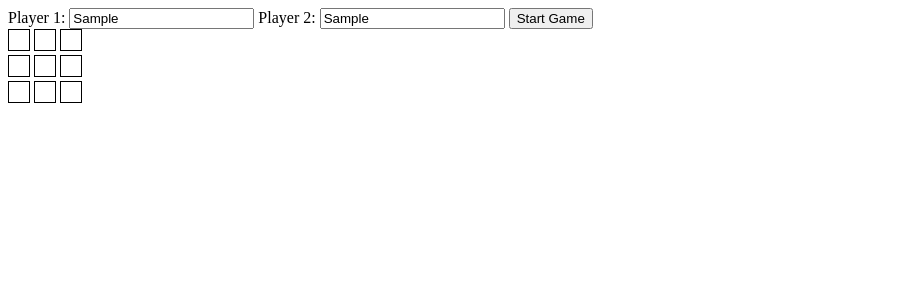
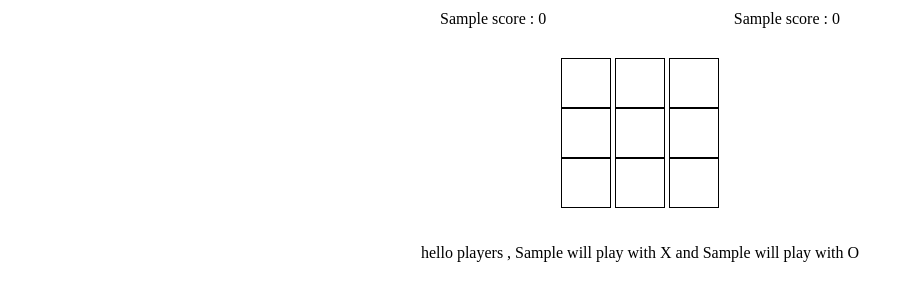
Before and after one commit to teekaytech/tictactoe, a plain HTML site: page index.html in a window 1280 px wide. Both pictures are taken after typing "Sample", "Sample" into the empty fields and a click on the input "Start Game". Shown: the whole page, without its empty margins (0-914 px from the left). Drawn offline with Linux system fonts and the light colour scheme.

Commit message:
add score and names to diplay on the frontend

```diff
--- a/index.html
+++ b/index.html
@@ -8,15 +8,19 @@
   </head>
   <body>
     <div class="container">
-      <form>
+      <form id="form">
         <label for="player1">Player 1:</label>
-        <input type="text" class="player">
+        <input type="text" class="player" />
 
         <label for="player1">Player 2:</label>
-        <input type="text" class="player">
+        <input type="text" class="player" />
 
-        <input type="submit" id="start" value="Start Game">
+        <input type="submit" id="start" value="Start Game" />
       </form>
+      <div class="score">
+        <div id="player1_score"></div>
+        <div id="player2_score"></div>
+      </div>
       <div class="board">
         <div class="row">
           <div class="cell cell1" id="0"></div>
--- a/main.js
+++ b/main.js
@@ -2,27 +2,22 @@ const mainContainer = document.querySelector(".container");
 let cells = document.querySelectorAll(".cell");
 const tictactoebord = document.querySelector(".board");
 const movehtml = document.querySelector(".move");
+const form = document.querySelector("#form");
+const player1_score = document.querySelector("#player1_score");
+const player2_score = document.querySelector("#player2_score");
 
-const Player = (name, mark) => {
-  return { name, mark };
+const Player = (name, mark, score) => {
+  return { name, mark, score };
 };
 
 const GameBoard = () => {
   let moves = ["", "", "", "", "", "", "", "", ""];
 
-  getMoves = () => {
-    return moves;
+  showBoard = () => {
+    return (tictactoebord.style.display = "inline-block");
   };
 
-  showBoard = () => {
-    return (tictactoebord.style.display = "block");
-  };
-
-  clear = () => {
-    return (moves = ["", "", "", "", "", "", "", "", ""]);
-  };
-
-  return { getMoves, clear, showBoard };
+  return { moves, showBoard };
 };
 
 const Checkwin = (board, mark) => {
@@ -32,7 +27,7 @@ const Checkwin = (board, mark) => {
 const WinCond = (board, mark) => {
   const con1 = Checkwin(board.slice(0, 3), mark);
   const con2 = Checkwin(board.slice(3, 6), mark);
-  const con3 = Checkwin(board.slice(5, 9), mark);
+  const con3 = Checkwin(board.slice(6, 9), mark);
   const con4 = Checkwin([board[0], board[3], board[6]], mark);
   const con5 = Checkwin([board[1], board[4], board[7]], mark);
   const con6 = Checkwin([board[2], board[5], board[8]], mark);
@@ -62,25 +57,35 @@ const gameController = (board) => {
     }
   };
 
-  validateMove = (cells, markstart) => {
-    let mark = markstart;
+  validateMove = (cells, players) => {
+    let player = 0;
     cells.forEach((cell) => {
       cell.addEventListener("click", function () {
         console.log(cell.id);
         if (cell.innerHTML.length == 0) {
           console.log(cell.id);
-          board = makeMove(cell, mark);
-          if (WinCond(board, mark)) {
-            movehtml.innerHTML = "Game Over!!!";
+          board = makeMove(cell, players[player].mark);
+          if (WinCond(board, players[player].mark)) {
+            movehtml.innerHTML = `Game Over!!! ${players[player].name} Won`;
             mainContainer.appendChild(restart);
             tictactoebord.style.display = "none";
             board = ["", "", "", "", "", "", "", "", ""];
-          } else if (!WinCond(board, mark) && board.includes("")) {
-            mark === "X" ? (mark = "O") : (mark = "X");
-            console.log(mark);
-            movehtml.innerHTML = "change turn";
+            players[player].score += 1;
+            showScore(players);
+            console.log(players[player].score);
+            restart.style.display = "inline-block";
+          } else if (
+            !WinCond(board, players[player].mark) &&
+            board.includes("")
+          ) {
+            player === 0 ? (player = 1) : (player = 0);
+            console.log(players[player].mark);
+            movehtml.innerHTML = `now it ${players[player].name} turn`;
           } else {
-            console.log("draw");
+            tictactoebord.style.display = "none";
+            movehtml.innerHTML = " it a draw better luck next match!";
+            mainContainer.appendChild(restart);
+            restart.style.display = "inline-block";
           }
         } else {
           movehtml.innerHTML = "Invalid move";
@@ -91,16 +96,10 @@ const gameController = (board) => {
 
   return { render, validateMove };
 };
-
-const gameInit = (board, player) => {
-  let game = gameController(board.getMoves());
-  board.showBoard();
-  game.render();
-  game.validateMove(cells, player.mark);
-
-  return {};
+const showScore = (players_lis) => {
+  player1_score.innerHTML = `${players_lis[0].name} score : ${players_lis[0].score}`;
+  player2_score.innerHTML = `${players_lis[1].name} score : ${players_lis[1].score}`;
 };
-
 const players = document.querySelectorAll(".player");
 const startGame = document.getElementById("start");
 const restart = document.createElement("button");
@@ -110,25 +109,28 @@ restart.textContent = "Restart";
 
 startGame.addEventListener("click", function (e) {
   e.preventDefault();
-
+  let players_lis = [];
   let board = GameBoard();
-  let player1 = Player(players[0].value, "X");
-  let player2 = Player(players[1].value, "O");
-
-  gameInit(board, player1);
+  players_lis.push(Player(players[0].value, "X", 0));
+  players_lis.push(Player(players[1].value, "O", 0));
+  movehtml.innerHTML = `hello players , ${players_lis[0].name} will play with ${players_lis[0].mark}
+  and ${players_lis[1].name} will play with ${players_lis[1].mark}`;
+  let game = gameController(board.moves);
+  board.showBoard();
+  game.render();
+  game.validateMove(cells, players_lis);
+  form.style.display = "none";
+  showScore(players_lis);
 });
 
 restart.addEventListener("click", function (e) {
   e.preventDefault();
-  // board = GameBoard();
-
-  // console.log(board.clear());
-  cells = document.querySelectorAll(".cell");
   cells.forEach((cell) => {
     cell.innerHTML = "";
     cell.innerText = "";
   });
   let board = GameBoard();
-  let game = gameController(board.clear());
   board.showBoard();
+  movehtml.innerHTML = "let start again";
+  restart.style.display = "none";
 });
--- a/style.css
+++ b/style.css
@@ -1,9 +1,25 @@
 .cell {
   display: inline-block;
-  padding: 10px;
   border: 1px solid black;
+  text-align: center;
+  vertical-align: middle;
+  width: 50px;
+  height: 50px;
+  padding: 5px;
+  padding-top: 15px;
+  box-sizing: border-box;
 }
 
 .board {
   display: none;
+  margin: 20px auto;
 }
+.container {
+  text-align: center;
+}
+.score {
+  display: flex;
+  justify-content: space-between;
+  width: 400px;
+  margin: 10px auto;
+}
```
